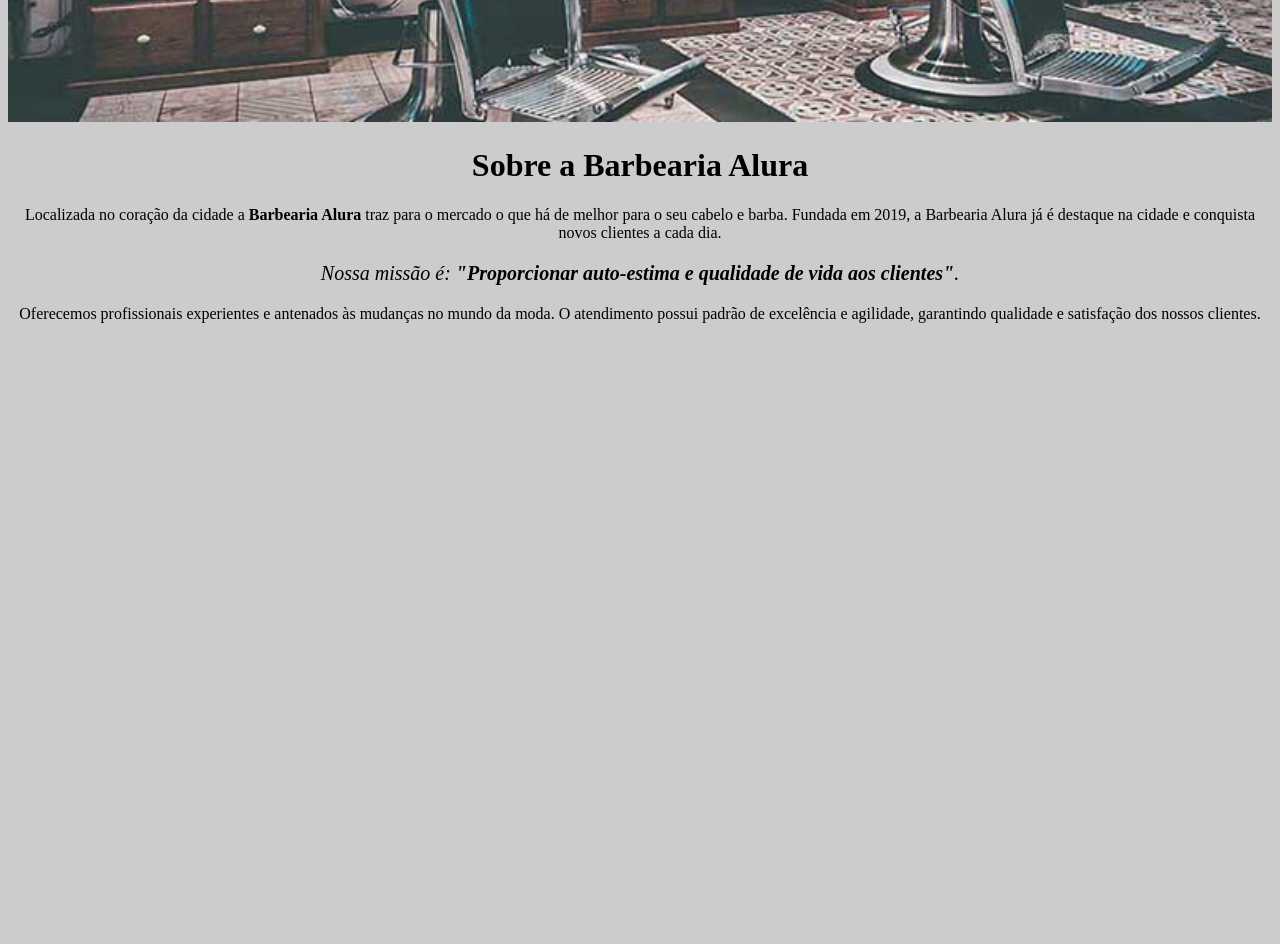
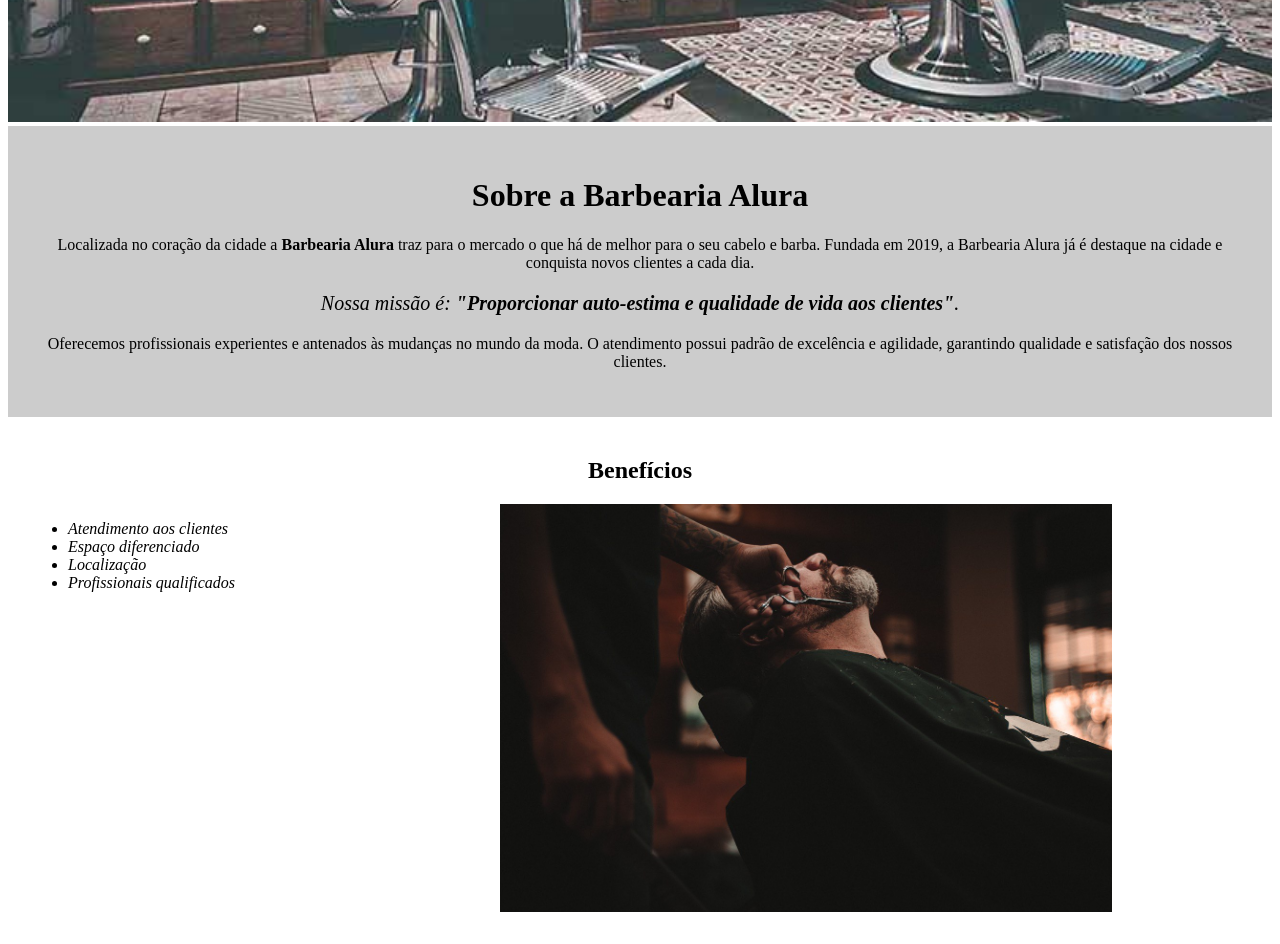
Before and after one commit to luizabizoni/mentoria_cloud_girls, a plain HTML site: page html5css3-pt1/index.html in a window 1280 px wide. Shown: the part 360-1304 px from the top of the page. Before the commit the page ends 800 px from the top, so only its background shows below. Drawn offline with Linux system fonts and the light colour scheme.

Commit message:
Exercícios aula 05

```diff
--- a/html5css3-pt1/index.html
+++ b/html5css3-pt1/index.html
@@ -11,13 +11,28 @@
     <body>
         <img id="banner" src="imagens/banner.jpg">
 
-        <h1>Sobre a Barbearia Alura</h1>
+        <div class="principal">
+            <h1>Sobre a Barbearia Alura</h1>
 
-        <p>Localizada no coração da cidade a <strong>Barbearia Alura</strong> traz para o mercado o que há de melhor para o seu cabelo e barba. Fundada em 2019, a Barbearia Alura já é destaque na cidade e conquista novos clientes a cada dia.</p>
+            <p>Localizada no coração da cidade a <strong>Barbearia Alura</strong> traz para o mercado o que há de melhor para o seu cabelo e barba. Fundada em 2019, a Barbearia Alura já é destaque na cidade e conquista novos clientes a cada dia.</p>
 
-        <p id="missao"><em>Nossa missão é: <strong>"Proporcionar auto-estima e qualidade de vida aos clientes"</strong>.</em></p>
+            <p id="missao"><em>Nossa missão é: <strong>"Proporcionar auto-estima e qualidade de vida aos clientes"</strong>.</em></p>
 
-        <p>Oferecemos profissionais experientes e antenados às mudanças no mundo da moda. O atendimento possui padrão de excelência e agilidade, garantindo qualidade e satisfação dos nossos clientes.</p>
+            <p>Oferecemos profissionais experientes e antenados às mudanças no mundo da moda. O atendimento possui padrão de excelência e agilidade, garantindo qualidade e satisfação dos nossos clientes.</p>
+        </div>
+
+        <div class="beneficios">
+            <h2>Benefícios</h2>
+
+            <ul>
+                <li class="itens">Atendimento aos clientes</li>
+                <li class="itens">Espaço diferenciado</li>
+                <li class="itens">Localização</li>
+                <li class="itens">Profissionais qualificados</li>
+            </ul>
+
+            <img src="imagens/beneficios.jpg" class="imagembeneficios">
+        </div>
     </body>
 
 </html>
--- a/html5css3-pt1/style.css
+++ b/html5css3-pt1/style.css
@@ -1,5 +1,10 @@
 body{
+
+}
+
+.principal{
     background: #CCCCCC;
+    padding: 30px;
 }
 
 #banner{
@@ -13,3 +18,27 @@ h1, p{
 #missao{
     font-size: 20px;
 }
+
+.itens{
+    font-style: italic;
+}
+
+.beneficios{
+    background: #FFFFFF;
+    padding: 20px;
+}
+
+h2{
+    text-align: center;
+}
+
+ul{
+    display: inline-block;
+    vertical-align: top;
+    width: 20%;
+    margin-right: 15%;
+}
+
+.imagembeneficios{
+    width: 50%;
+}
```
Also changed, not shown: html5css3-pt1/imagens/beneficios.jpg (added).
